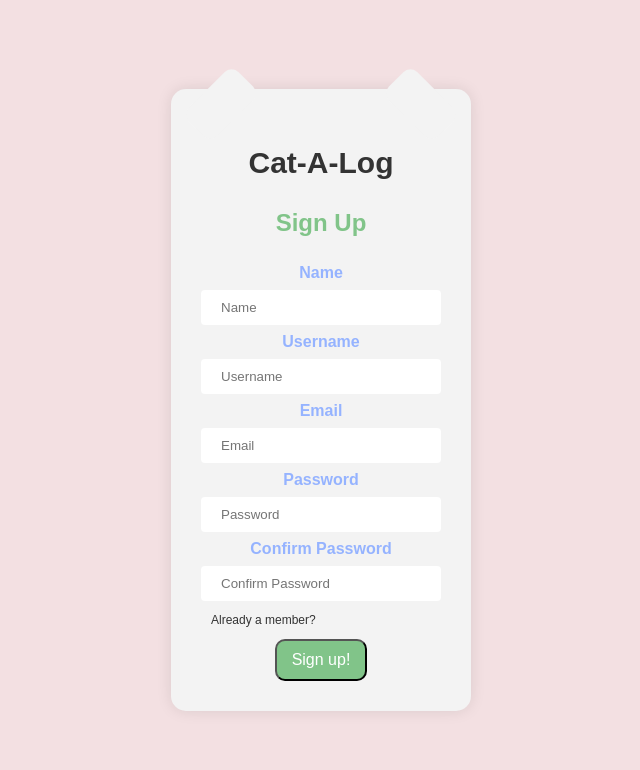
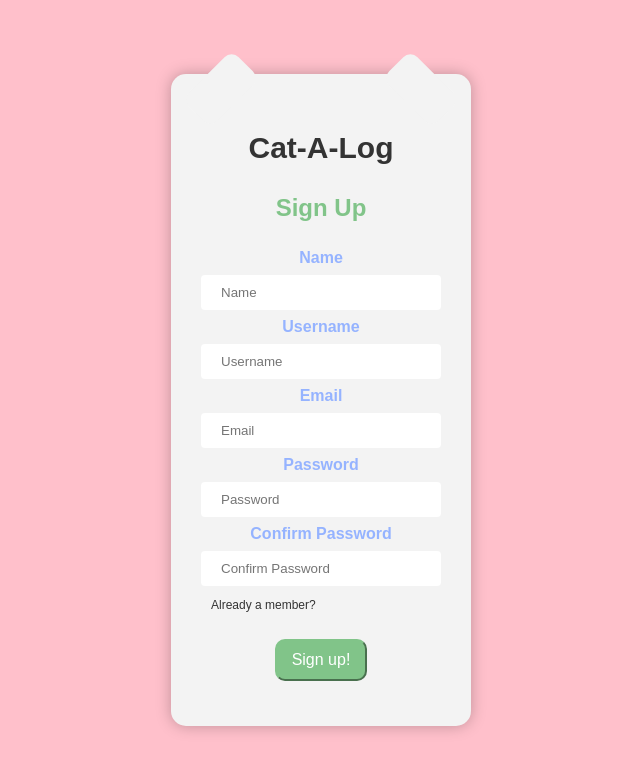
Before and after one commit to Akeldamaa/Cat-A-Log, a React (Vite) app in the folder frontend/: page /signup in a window 1280 px wide. Shown: the top 770 px of the page, without its empty margins (319-959 px from the left). Built offline with nearby package versions, Linux system fonts and the light colour scheme.

Commit message:
Edited more styling
edited more styling to pages

```diff
--- a/frontend/src/pages/ForgotPassword/ForgotPassword.css
+++ b/frontend/src/pages/ForgotPassword/ForgotPassword.css
@@ -3,7 +3,7 @@
     display: flex;
     justify-content: center;
     align-items: center;
-    background-color: #f3e0e2;
+    background-color: #ffc0cb;
     width: 100vw;
     height: 100vh;
 }
@@ -14,7 +14,7 @@
     /* Light gray background */
     padding: 30px;
     border-radius: 15px;
-    box-shadow: 0px 0px 15px rgba(0, 0, 0, 0.1);
+    box-shadow: 0px 0px 15px rgba(0, 0, 0, 0.25);
     position: relative;
     width: 300px;
     text-align: center;
@@ -109,4 +109,10 @@
     font-size: 16px;
     border-radius: 10px;
     border-color: none;
+    border-color: #81c489;
+    margin: 15px;
 }
+
+.forgotPassword-submit:hover {
+    box-shadow: 0 12px 16px 0 rgba(0,0,0,0.24), 0 17px 50px 0 rgba(0,0,0,0.19);
+}
--- a/frontend/src/pages/Login/Login.css
+++ b/frontend/src/pages/Login/Login.css
@@ -3,7 +3,7 @@
     display: flex;
     justify-content: center;
     align-items: center;
-    background-color: #f3e0e2;
+    background-color: #ffc0cb;
     width: 100vw;
     height: 100vh;
     /* Soft pink background */
@@ -15,7 +15,7 @@
     /* Light gray background */
     padding: 30px;
     border-radius: 15px;
-    box-shadow: 0px 0px 15px rgba(0, 0, 0, 0.1);
+    box-shadow: 0px 0px 15px rgba(0, 0, 0, 0.25);
     position: relative;
     width: 300px;
     text-align: center;
@@ -115,4 +115,10 @@
     font-size: 16px;
     border-radius: 10px;
     border-color: none;
+    border-color: #81c489;
+    margin: 15px;
 }
+
+.login-submit:hover {
+    box-shadow: 0 12px 16px 0 rgba(0,0,0,0.24), 0 17px 50px 0 rgba(0,0,0,0.19);
+}
--- a/frontend/src/pages/Login/Login.jsx
+++ b/frontend/src/pages/Login/Login.jsx
@@ -8,6 +8,10 @@ const Login = () => {
         username: "",
         password: "",
     });
+
+    function test_input(){
+
+    }
 
     return (
         <div className="login-container">
--- a/frontend/src/pages/Signup/Signup.css
+++ b/frontend/src/pages/Signup/Signup.css
@@ -3,7 +3,7 @@
     display: flex;
     justify-content: center;
     align-items: center;
-    background-color: #f3e0e2;
+    background-color: #ffc0cb;
     width: 100vw;
     height: 100vh;
     /* Soft pink background */
@@ -15,7 +15,7 @@
     /* Light gray background */
     padding: 30px;
     border-radius: 15px;
-    box-shadow: 0px 0px 15px rgba(0, 0, 0, 0.1);
+    box-shadow: 0px 0px 15px rgba(0, 0, 0, 0.25);
     position: relative;
     width: 300px;
     text-align: center;
@@ -97,8 +97,13 @@
     display: inline-block;
     font-size: 16px;
     border-radius: 10px;
-    border-color: none;
+    border-color: #81c489;
+    margin: 15px;
 }
+
+.signup-submit:hover {
+    box-shadow: 0 12px 16px 0 rgba(0,0,0,0.24), 0 17px 50px 0 rgba(0,0,0,0.19);
+  }
 
 .label{
     font-size: 16px;
--- a/frontend/src/pages/Signup/Signup.jsx
+++ b/frontend/src/pages/Signup/Signup.jsx
@@ -11,6 +11,33 @@ const Signup = () => {
         email: "",
         name: ""
     });
+
+    function test_input(){
+        console.log("Testing input")
+        let validInput = true;
+        if (signupInfo.password != signupInfo.confirmPassword){
+            validInput = false;
+            console.log("Passwords do not match");
+        }
+        if (signupInfo.username == ""){
+            validInput = false;
+        }
+        if (signupInfo.password == ""){
+            validInput = false;
+        }
+        if (signupInfo.confirmPassword == "") {
+            validInput = false;
+        }
+        if (signupInfo.email == ""){
+            validInput = false;
+        }
+        if (signupInfo.name == ""){
+            validInput = false;
+        }
+        if(validInput == true){
+
+        }
+    }
 
     return (
         <div className="signup-container">
@@ -80,7 +107,7 @@ const Signup = () => {
                         <a href="/login" className="login-link">Already a member?</a>
                     </div>
                     <div className="signup-button">
-                        <button className="signup-submit"> Sign up! </button>
+                        <button className="signup-submit" type="submit" onSubmit={test_input()}> Sign up! </button>
                     </div>
                 </form>
             </div>
```
